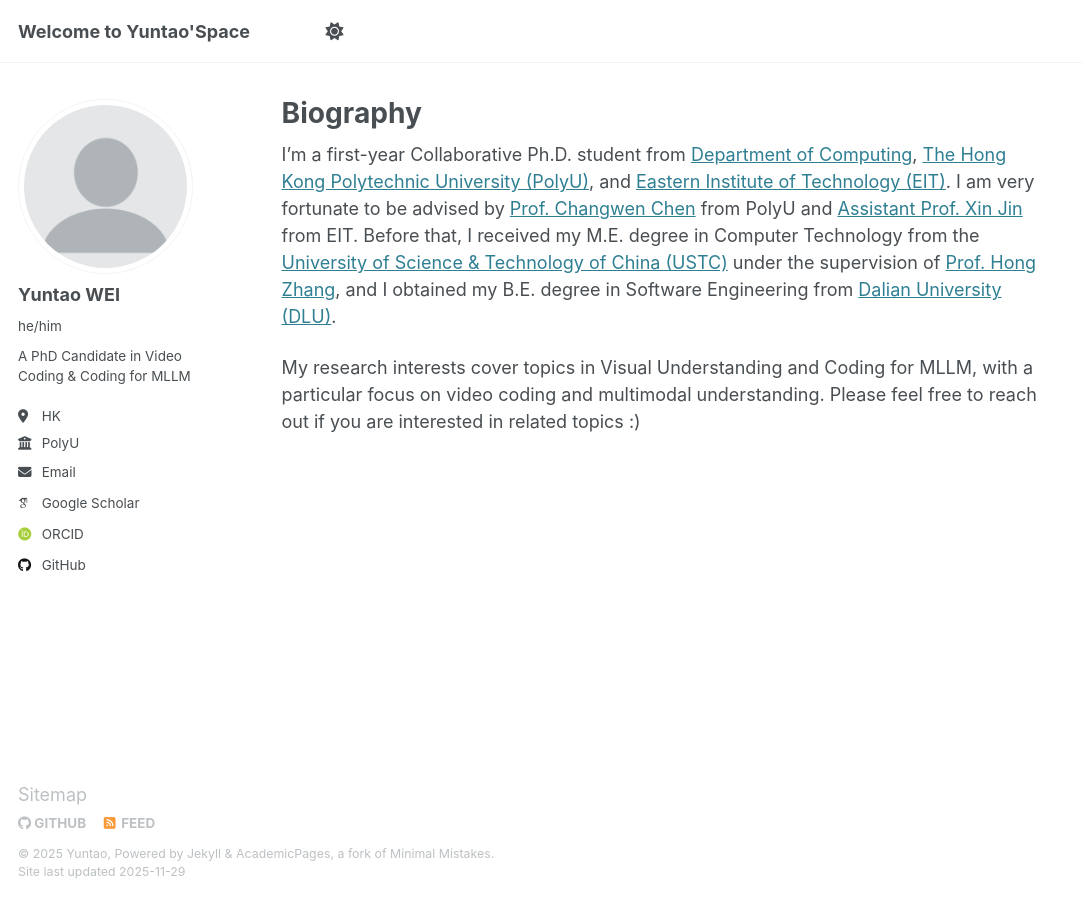
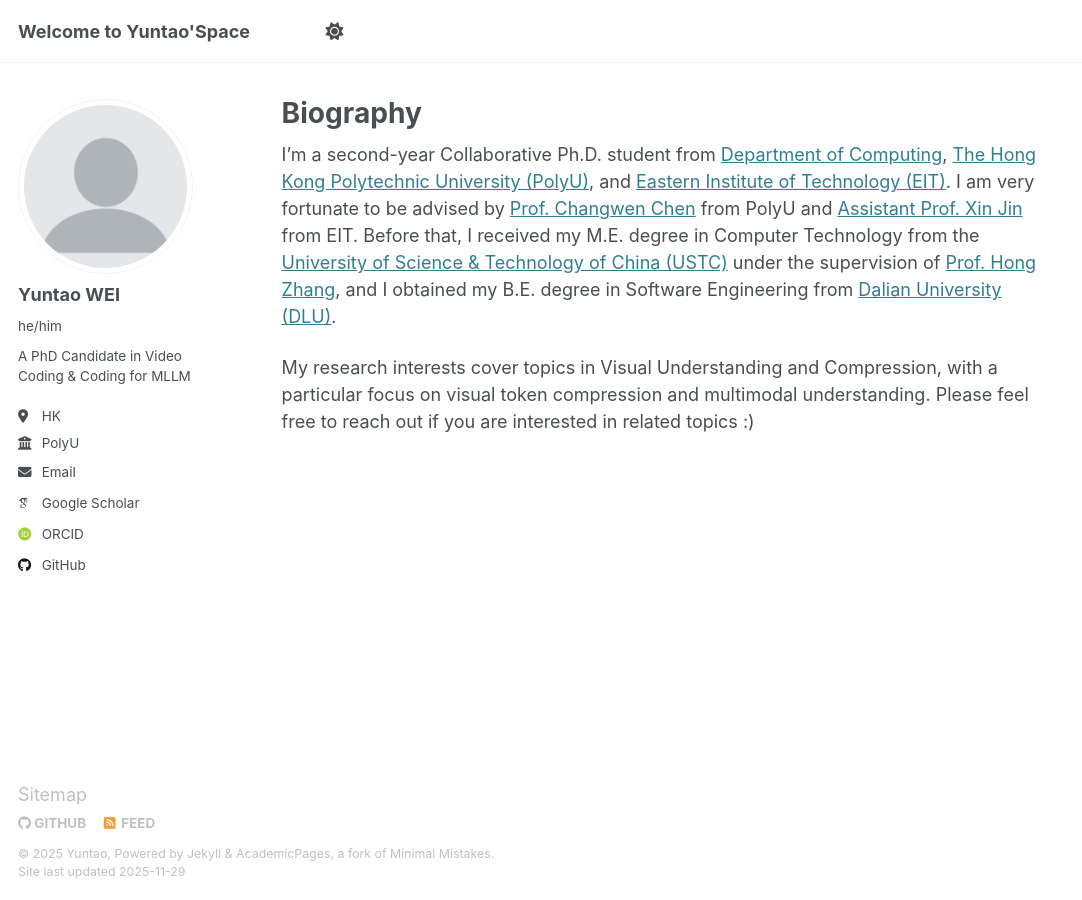
Before and after one commit to yuntao229/yuntao229.github.io, a Jekyll site: the page built from _pages/about.md, in a window 1280 px wide. Shown: the whole page, without its empty margins (0-1082 px from the left). Built offline with Jekyll 4.4.1, drawn with Linux system fonts in a browser that asks for light colours; some web fonts are replaced.

Commit message:
Update student year and research interests in about page

```diff
--- a/_pages/about.md
+++ b/_pages/about.md
@@ -7,6 +7,6 @@
   - /about.html
 ---
 
-I'm a first-year Collaborative Ph.D. student from [Department of Computing](https://www.polyu.edu.hk/comp/), [The Hong Kong Polytechnic University (PolyU)](https://www.polyu.edu.hk), and [Eastern Institute of Technology (EIT)](https://www.eitech.edu.cn/). I am very fortunate to be advised by [Prof. Changwen Chen](https://www.polyu.edu.hk/comp/people/academic-staff/prof-chen-changwen/?sc_lang=en) from PolyU and [Assistant Prof. Xin Jin](https://www.eitech.edu.cn/?tid=40&p=teacher) from EIT. Before that, I received my M.E. degree in Computer Technology from the [University of Science & Technology of China (USTC)](http://saids.ustc.edu.cn/main.htm) under the supervision of [Prof. Hong Zhang](https://bs.ustc.edu.cn/chinese/profile-392.html), and I obtained my B.E. degree in Software Engineering from [Dalian University (DLU)](https://www.dlu.edu.cn/).
+I'm a second-year Collaborative Ph.D. student from [Department of Computing](https://www.polyu.edu.hk/comp/), [The Hong Kong Polytechnic University (PolyU)](https://www.polyu.edu.hk), and [Eastern Institute of Technology (EIT)](https://www.eitech.edu.cn/). I am very fortunate to be advised by [Prof. Changwen Chen](https://www.polyu.edu.hk/comp/people/academic-staff/prof-chen-changwen/?sc_lang=en) from PolyU and [Assistant Prof. Xin Jin](https://www.eitech.edu.cn/?tid=40&p=teacher) from EIT. Before that, I received my M.E. degree in Computer Technology from the [University of Science & Technology of China (USTC)](http://saids.ustc.edu.cn/main.htm) under the supervision of [Prof. Hong Zhang](https://bs.ustc.edu.cn/chinese/profile-392.html), and I obtained my B.E. degree in Software Engineering from [Dalian University (DLU)](https://www.dlu.edu.cn/).
 
-My research interests cover topics in Visual Understanding and Coding for MLLM, with a particular focus on video coding and multimodal understanding. Please feel free to reach out if you are interested in related topics :)
+My research interests cover topics in Visual Understanding and Compression, with a particular focus on visual token compression and multimodal understanding. Please feel free to reach out if you are interested in related topics :)
```
